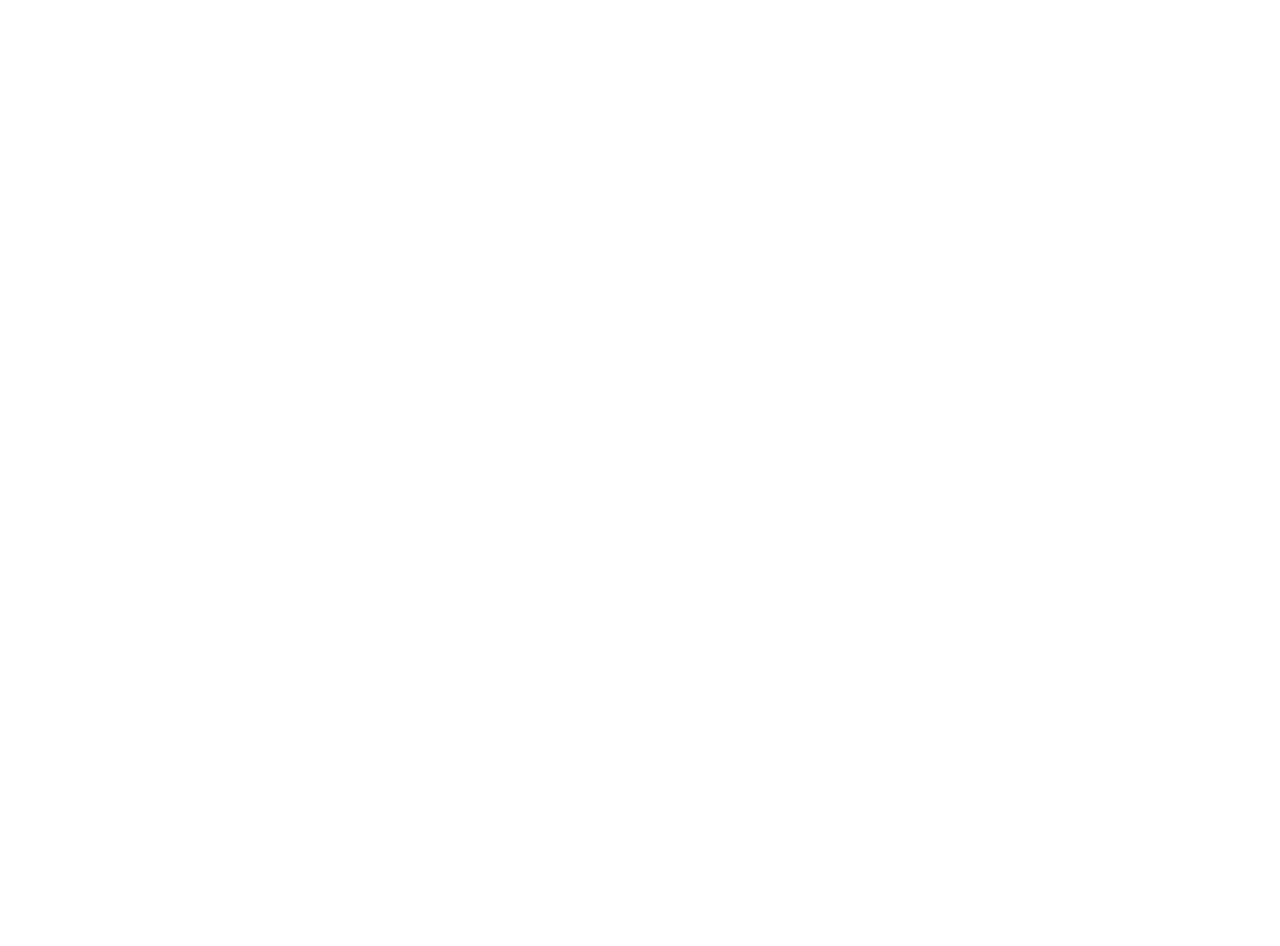
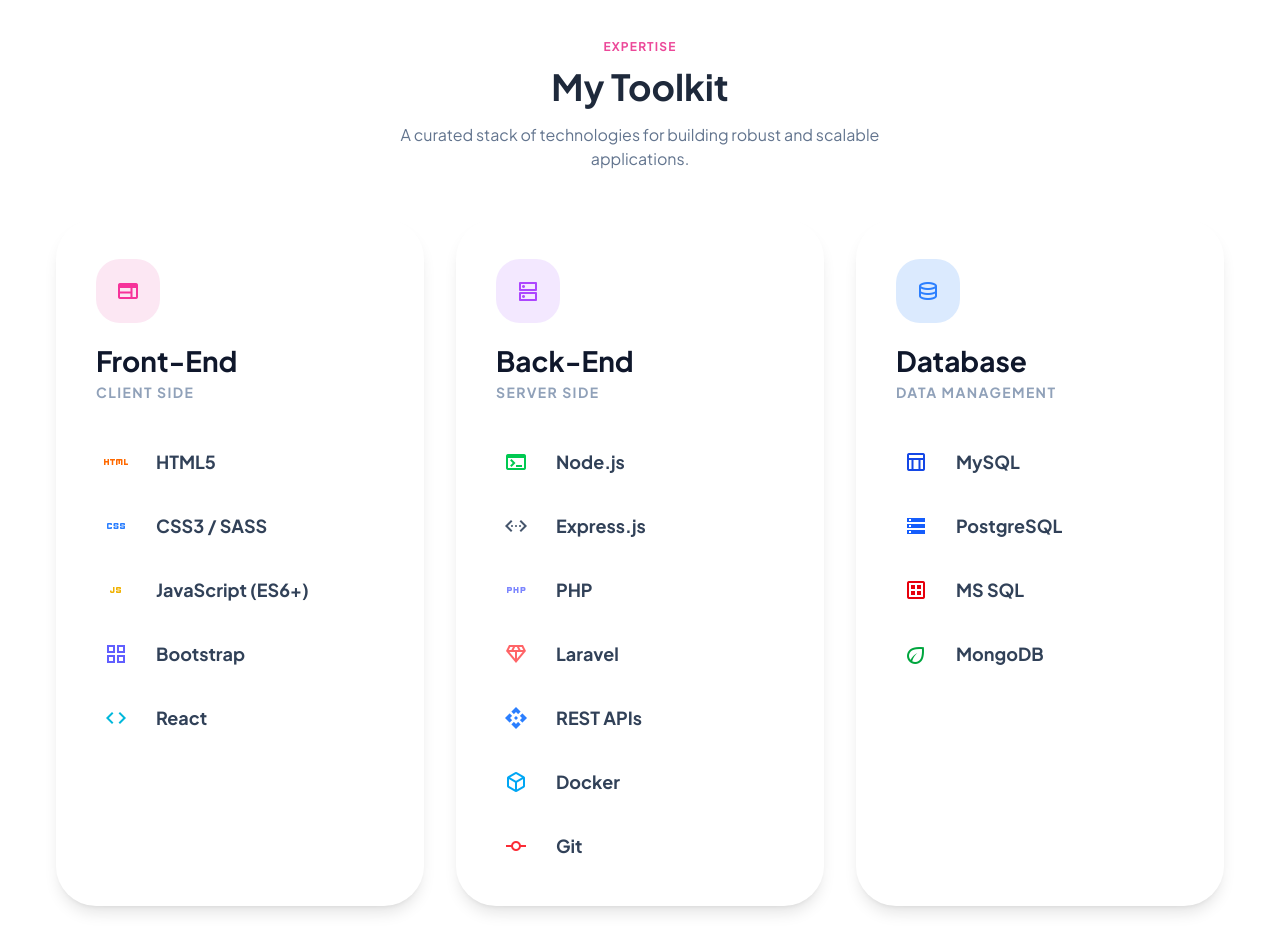
Before and after one commit to sovilleda07/portfolio, a React (Vite) app: page / in a window 1280 px wide. Shown: the part 1760-2706 px from the top of the page. Before the commit the page ends 1759 px from the top, so only its background shows below. Built offline with nearby package versions, Linux system fonts and the light colour scheme.

Commit message:
Crrate Skills component

```diff
--- a/src/App.tsx
+++ b/src/App.tsx
@@ -2,6 +2,7 @@
 import { Header } from './components/layout/Header';
 import { Hero } from './components/sections/Hero';
 import { About } from './components/sections/About';
+import { Skills } from './components/sections/Skills';
 
 function App() {
   return (
@@ -12,6 +13,7 @@
       <main className="flex flex-col items-center w-full px-4 md:px-10">
         <Hero />
         <About />
+        <Skills />
       </main>
     </div>
   );
--- a/src/components/sections/About.tsx
+++ b/src/components/sections/About.tsx
@@ -39,7 +39,6 @@
             </div>
           </div>
 
-          {/* Cards */}
           <div className="grid grid-cols-1 gap-6 md:grid-cols-3">
             <div className="rounded-3xl border border-white/40 bg-white/40 p-8 transition-all duration-300 hover:-translate-y-2 hover:bg-white/60 hover:shadow-lg">
               <div className="mb-6 flex size-12 items-center justify-center rounded-2xl bg-gradient-to-br from-pink-100 to-pink-50 text-primary">
--- /dev/null
+++ b/src/components/sections/Skills.tsx
@@ -0,0 +1,138 @@
+export function Skills() {
+  return (
+    <section id="skills" className="w-full max-w-7xl py-10">
+      <div className="flex flex-col items-center gap-12">
+        <div className="text-center">
+          <h2 className="mb-3 text-xs font-bold uppercase tracking-widest text-primary">
+            Expertise
+          </h2>
+          <h2 className="mb-4 text-3xl font-bold md:text-4xl">My Toolkit</h2>
+          <p className="mx-auto max-w-lg text-slate-500">
+            A curated stack of technologies for building robust and scalable
+            applications.
+          </p>
+        </div>
+
+        <div className="grid w-full grid-cols-1 gap-6 px-4 lg:grid-cols-3 lg:gap-8">
+          <div className="rounded-[2.5rem] bg-white p-10 shadow-lg transition-all duration-300 hover:shadow-xl">
+            <div className="mb-10 flex flex-col gap-1">
+              <div className="mb-4 flex size-16 items-center justify-center rounded-3xl bg-pink-100 text-pink-500">
+                <span className="material-symbols-outlined text-[28px]">
+                  web
+                </span>
+              </div>
+              <h3 className="text-[28px] font-bold leading-tight text-slate-900">
+                Front-End
+              </h3>
+              <p className="text-sm font-bold uppercase tracking-widest text-slate-400">
+                Client Side
+              </p>
+            </div>
+
+            <div className="space-y-6">
+              {[
+                ['html', 'HTML5', 'text-orange-500'],
+                ['css', 'CSS3 / SASS', 'text-blue-500'],
+                ['javascript', 'JavaScript (ES6+)', 'text-yellow-500'],
+                ['grid_view', 'Bootstrap', 'text-indigo-500'],
+                ['code', 'React', 'text-cyan-500'],
+              ].map(([icon, label, color]) => (
+                <div key={label} className="group flex items-center gap-5">
+                  <div
+                    className={`flex size-10 shrink-0 items-center justify-center ${color}`}
+                  >
+                    <span className="material-symbols-outlined text-[28px]">
+                      {icon}
+                    </span>
+                  </div>
+                  <span className="text-lg font-bold text-slate-700 transition-colors group-hover:text-current">
+                    {label}
+                  </span>
+                </div>
+              ))}
+            </div>
+          </div>
+
+          <div className="rounded-[2.5rem] bg-white p-10 shadow-lg transition-all duration-300 hover:shadow-xl">
+            <div className="mb-10 flex flex-col gap-1">
+              <div className="mb-4 flex size-16 items-center justify-center rounded-3xl bg-purple-100 text-purple-500">
+                <span className="material-symbols-outlined text-[28px]">
+                  dns
+                </span>
+              </div>
+              <h3 className="text-[28px] font-bold leading-tight text-slate-900">
+                Back-End
+              </h3>
+              <p className="text-sm font-bold uppercase tracking-widest text-slate-400">
+                Server Side
+              </p>
+            </div>
+
+            <div className="space-y-6">
+              {[
+                ['terminal', 'Node.js', 'text-green-500'],
+                ['settings_ethernet', 'Express.js', 'text-slate-600'],
+                ['php', 'PHP', 'text-indigo-400'],
+                ['diamond', 'Laravel', 'text-red-400'],
+                ['api', 'REST APIs', 'text-blue-500'],
+                ['deployed_code', 'Docker', 'text-sky-500'],
+                ['commit', 'Git', 'text-red-500'],
+              ].map(([icon, label, color]) => (
+                <div key={label} className="group flex items-center gap-5">
+                  <div
+                    className={`flex size-10 shrink-0 items-center justify-center ${color}`}
+                  >
+                    <span className="material-symbols-outlined text-[28px]">
+                      {icon}
+                    </span>
+                  </div>
+                  <span className="text-lg font-bold text-slate-700 transition-colors group-hover:text-current">
+                    {label}
+                  </span>
+                </div>
+              ))}
+            </div>
+          </div>
+
+          <div className="rounded-[2.5rem] bg-white p-10 shadow-lg transition-all duration-300 hover:shadow-xl">
+            <div className="mb-10 flex flex-col gap-1">
+              <div className="mb-4 flex size-16 items-center justify-center rounded-3xl bg-blue-100 text-blue-500">
+                <span className="material-symbols-outlined text-[28px]">
+                  database
+                </span>
+              </div>
+              <h3 className="text-[28px] font-bold leading-tight text-slate-900">
+                Database
+              </h3>
+              <p className="text-sm font-bold uppercase tracking-widest text-slate-400">
+                Data Management
+              </p>
+            </div>
+
+            <div className="space-y-6">
+              {[
+                ['table_chart', 'MySQL', 'text-blue-700'],
+                ['storage', 'PostgreSQL', 'text-blue-600'],
+                ['dataset', 'MS SQL', 'text-red-600'],
+                ['eco', 'MongoDB', 'text-green-600'],
+              ].map(([icon, label, color]) => (
+                <div key={label} className="group flex items-center gap-5">
+                  <div
+                    className={`flex size-10 shrink-0 items-center justify-center ${color}`}
+                  >
+                    <span className="material-symbols-outlined text-[28px]">
+                      {icon}
+                    </span>
+                  </div>
+                  <span className="text-lg font-bold text-slate-700 transition-colors group-hover:text-current">
+                    {label}
+                  </span>
+                </div>
+              ))}
+            </div>
+          </div>
+        </div>
+      </div>
+    </section>
+  );
+}
```
